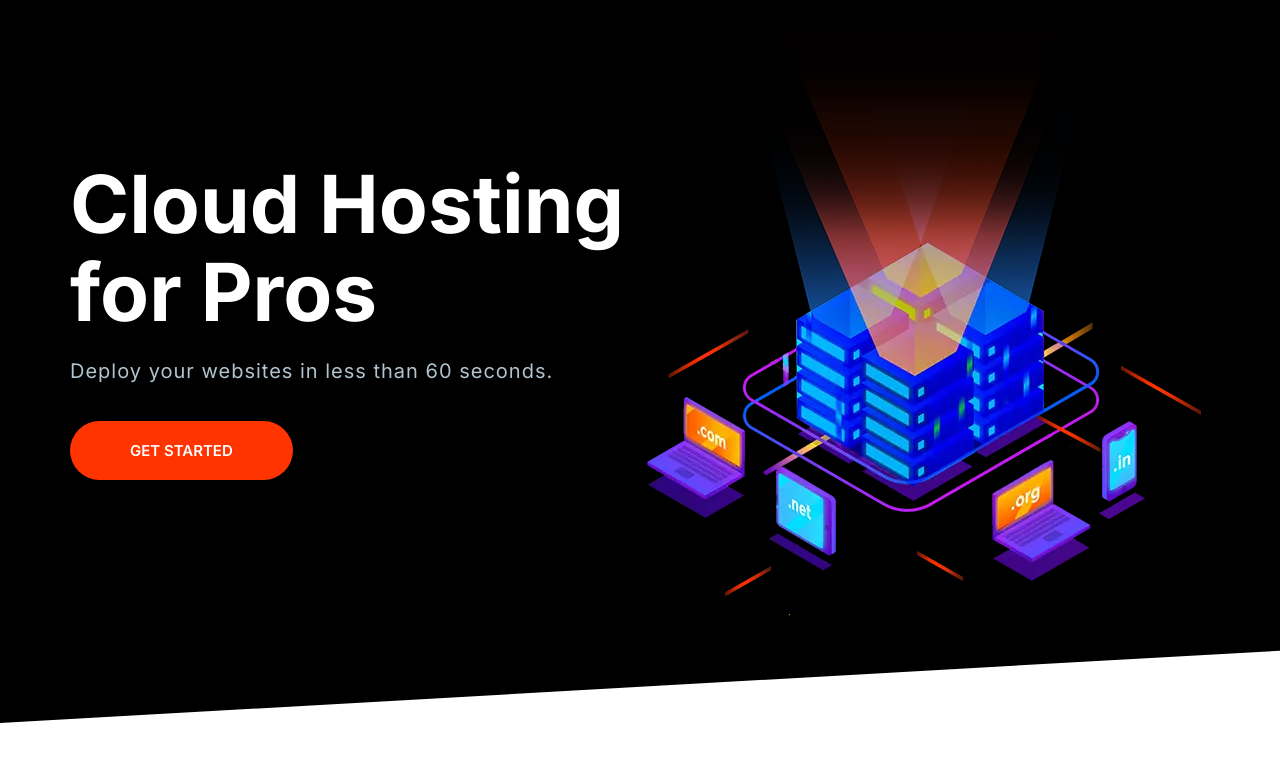
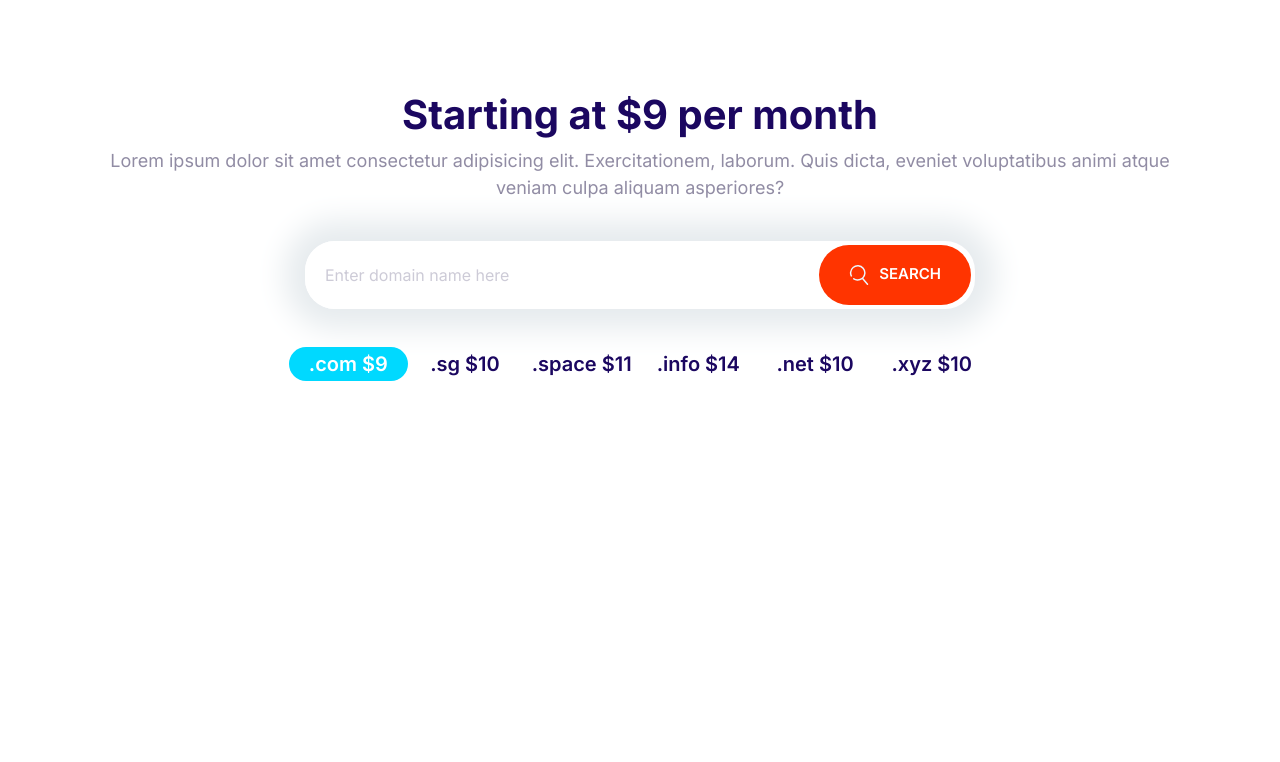
Before and after one commit to Rallanvila/MoshHTML-CSS, a website: page index.html in a window 1280 px wide. Drawn offline with nearby package versions, Linux system fonts and the light colour scheme.

Commit message:
domain block complete

```diff
--- a/css/styles.css
+++ b/css/styles.css
@@ -189,6 +189,13 @@ a {
 	text-transform: uppercase;
 	white-space: nowrap;
 	transition: background 0.2s ease-in-out;
+    outline: 0;
+}
+.btn .icon{
+    width: 2rem;
+    height: 2rem;
+    margin-right: 1rem;
+    vertical-align: middle;
 }
 
 .btn--primary {
@@ -265,7 +272,7 @@ a {
 .input-group .input {
 	border: 0;
 	flex-grow: 1;
-	padding: 1.5rem 1rem;
+	padding: 1.5rem 2rem;
 }
 
 .input-group .btn {
@@ -635,3 +642,26 @@ a {
         align-self: center;
     }
 }
+/* Domain Block */
+.block-domain .input-group{
+    box-shadow: 0 0 30px 20px #e6ebee;
+    border: 0;
+    margin: 4rem auto;
+    max-width: 670px;
+}
+
+.block-domain__prices{
+    display: grid;
+    grid-template-columns: repeat(3, 1fr);
+    grid-template-rows: repeat(2, 6rem);
+    font-size: 2rem;
+    font-weight: 600;
+    justify-items: center;
+    max-width: 700px;
+    margin: 0 auto;
+}
+@media screen and (min-width: 768px){
+    .block-domain__prices{
+        grid-template-columns: repeat(auto-fit, minmax(10rem, 1fr));
+    }
+}
--- a/index.html
+++ b/index.html
@@ -15,27 +15,31 @@
 		<link rel="stylesheet" href="./css/styles.css" />
 	</head>
 	<body>
-		<section class="block block--dark block--skewed-left hero">
-			<div class="container grid grid--1x2">
-				<header class="block__header hero__content">
-					<h1 class="block__heading">Cloud Hosting for Pros</h1>
-					<p class="hero__tagline">
-						Deploy your websites in less than 60 seconds.
-					</p>
-					<a href="#" class="btn btn--accent btn--stretched">Get Started</a>
-				</header>
-				<picture>
-					<source
-						srcset="images/banner.webp 1x, images/banner@2x.webp 2x"
-						type="image/webp"
-					/>
-					<source
-						srcset="images/banner.png 1x, images/banner@2x.png 2x"
-						type="image/png"
-					/>
-					<img class="hero__img" src="./images/banner.png" alt="" srcset="" />
-				</picture>
+		<section class="block container block-domain">
+			<header class="block__header">
+				<h2>Starting at $9 per month</h2>
+				<p>
+					Lorem ipsum dolor sit amet consectetur adipisicing elit.
+					Exercitationem, laborum. Quis dicta, eveniet voluptatibus animi atque
+					veniam culpa aliquam asperiores?
+				</p>
+			</header>
+			<div class="input-group">
+				<input type="text" class="input" placeholder="Enter domain name here" />
+				<button class="btn btn--accent">
+					<svg class="icon icon--white">
+						<use xlink:href="images/sprite.svg#search"></use></svg
+					>Search
+				</button>
 			</div>
+			<ul class="list block-domain__prices">
+				<li><span class="badge badge--secondary">.com $9</span></li>
+				<li>.sg $10</li>
+				<li>.space $11</li>
+				<li>.info $14</li>
+				<li>.net $10</li>
+				<li>.xyz $10</li>
+			</ul>
 		</section>
 		<script src="./js/main.js"></script>
 	</body>
```
